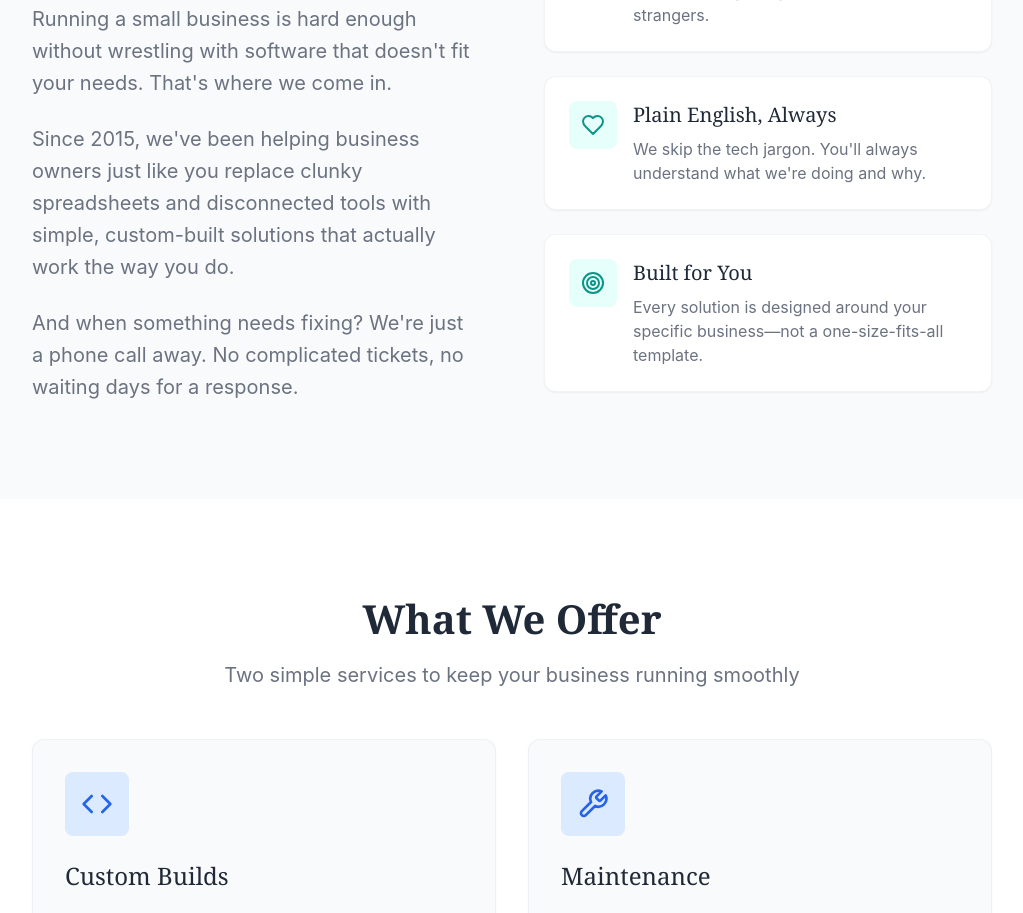
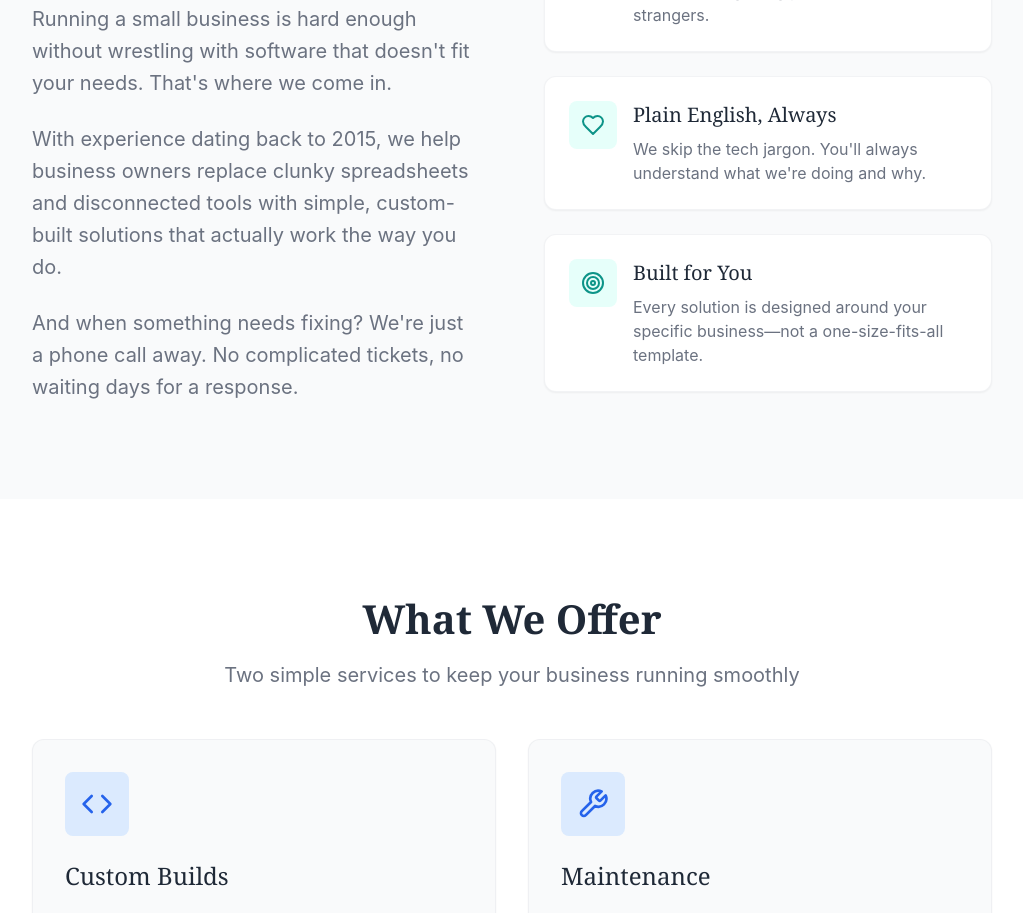
Before and after one commit to GSIntelligence/GSI, a React (Vite) app: page / in a window 1280 px wide. Shown: the part 820-1733 px from the top of the page, without its empty margins (128-1151 px from the left). Built offline with nearby package versions, Linux system fonts and the light colour scheme.

Commit message:
Update About section text to reflect experience dating back to 2015

```diff
--- a/src/components/About.jsx
+++ b/src/components/About.jsx
@@ -14,7 +14,7 @@ export const About = () => {
               that doesn't fit your needs. That's where we come in.
             </p>
             <p className="text-body-lg text-muted-foreground mb-6">
-              Since 2015, we've been helping business owners just like you replace
+              With experience dating back to 2015, we help business owners replace
               clunky spreadsheets and disconnected tools with simple, custom-built
               solutions that actually work the way you do.
             </p>
```
